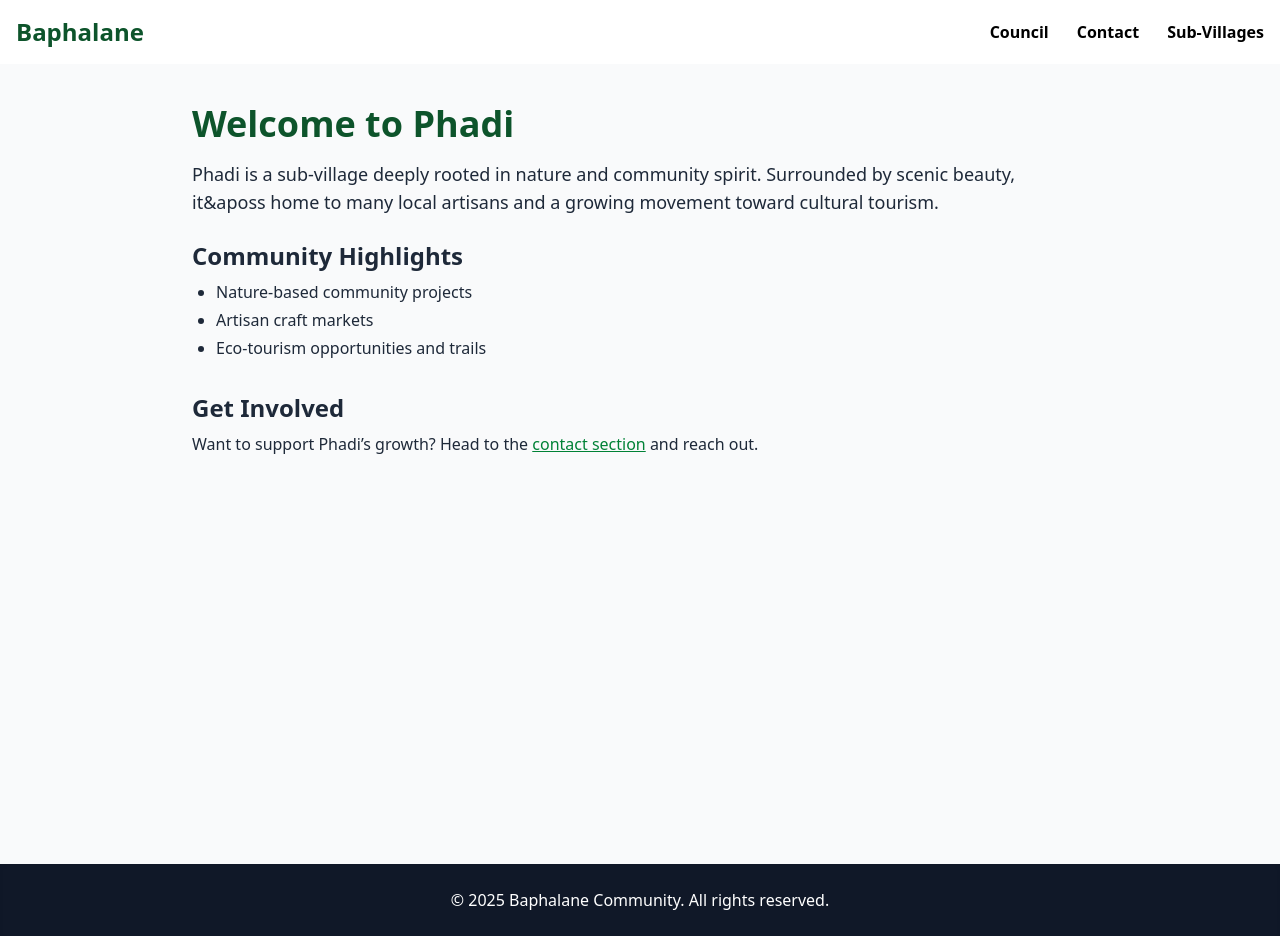
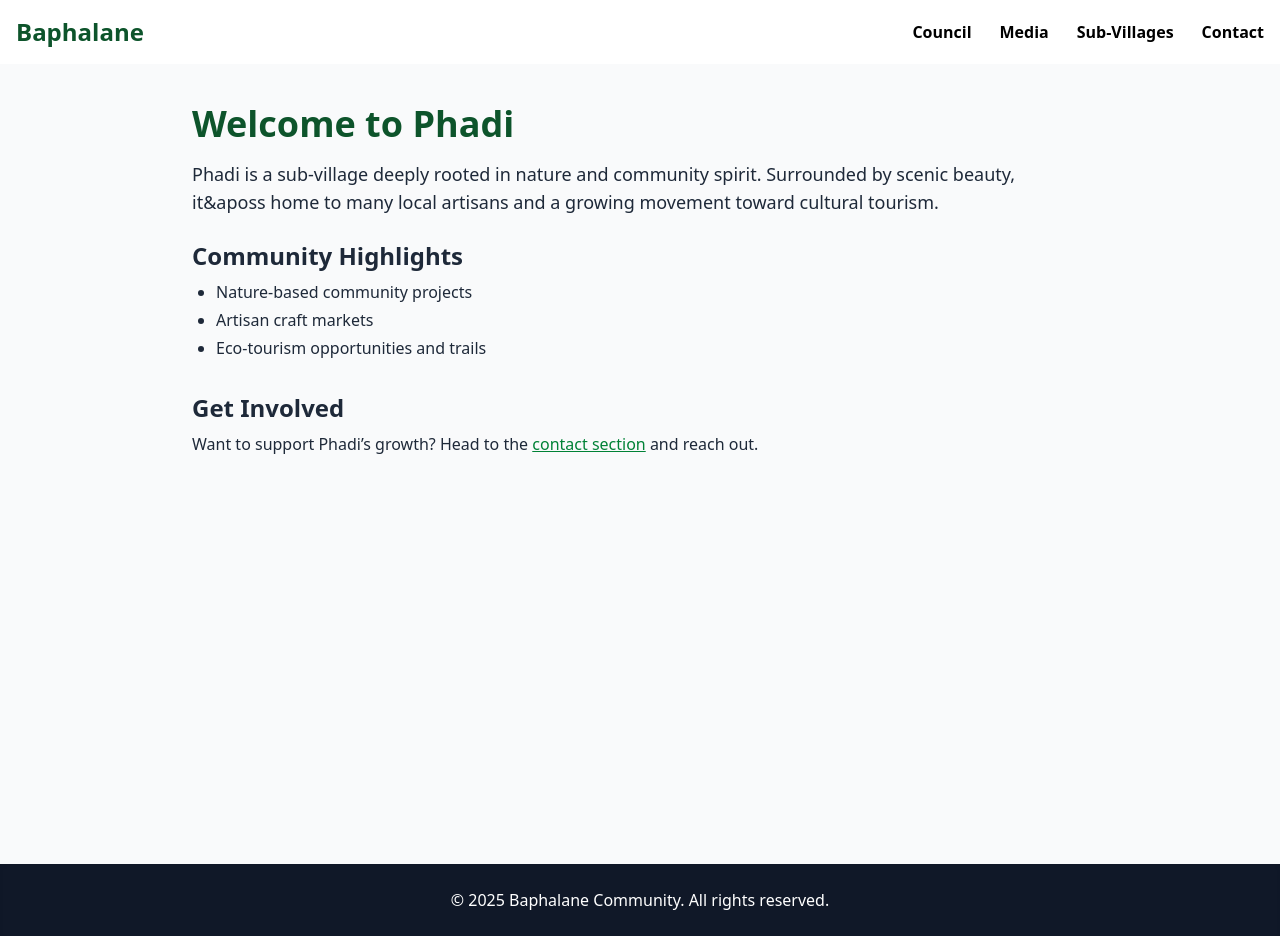
Before and after one commit to RXA8/Baphalane, a Next.js app in the folder baphalane/: page /phadi in a window 1280 px wide. Built offline with nearby package versions, Linux system fonts and the light colour scheme.

Commit message:
navbar and event section improved

```diff
--- a/baphalane/src/components/EventsSection.tsx
+++ b/baphalane/src/components/EventsSection.tsx
@@ -35,7 +35,7 @@ type Event = {
                   </div>
 
                   {/* Back Side */}
-                    <div className="absolute inset-0 rounded-xl border bg-white shadow-lg px-4 py-6 text-gray-700 [transform:rotateY(180deg)] [backface-visibility:hidden] flex flex-col justify-center">
+                    <div className="absolute inset-0 rounded-xl border bg-gray-500 shadow-lg px-4 py-6 text-white [transform:rotateY(180deg)] [backface-visibility:hidden] flex flex-col justify-center">
                         <h4 className="text-base font-semibold mb-2 text-center">
                             {event.title}
                         </h4>
--- a/baphalane/src/components/Navbar.tsx
+++ b/baphalane/src/components/Navbar.tsx
@@ -24,7 +24,8 @@ export default function Navbar() {
           <Link href="#services" className="hover:text-green-700">Services</Link>
           <Link href="#news" className="hover:text-green-700">News</Link>*/}
           <Link href="" className="hover:text-green-700">Council</Link>
-          <Link href="#contact" className="hover:text-green-700">Contact</Link>
+          <Link href="" className="hover:text-green-700">Media</Link>
+
 
           {/* Hover-based Dropdown */}
           <div className="relative group">
@@ -38,6 +39,8 @@ export default function Navbar() {
               <Link href="/phalane" className="block px-1.5 py-2 hover:bg-green-100">Phalane</Link>
             </div>
           </div>
+
+          <Link href="#contact" className="hover:text-green-700">Contact</Link>
         </nav>
 
         {/* Mobile Toggle */}
@@ -53,7 +56,7 @@ export default function Navbar() {
         <Link href="#services" className="block">Services</Link>
         <Link href="#news" className="block">News</Link>*/}
         <Link href="#events" className="block">Council</Link>
-        <Link href="#contact" className="block">Contact</Link>
+        <Link href="" className="block">Media</Link>
 
         {/* Toggleable Mobile Dropdown */}
         <div>
@@ -72,6 +75,7 @@ export default function Navbar() {
             </div>
         )}
         </div>
+        <Link href="#contact" className="block">Contact</Link>
     </div>
     )}
 
```
